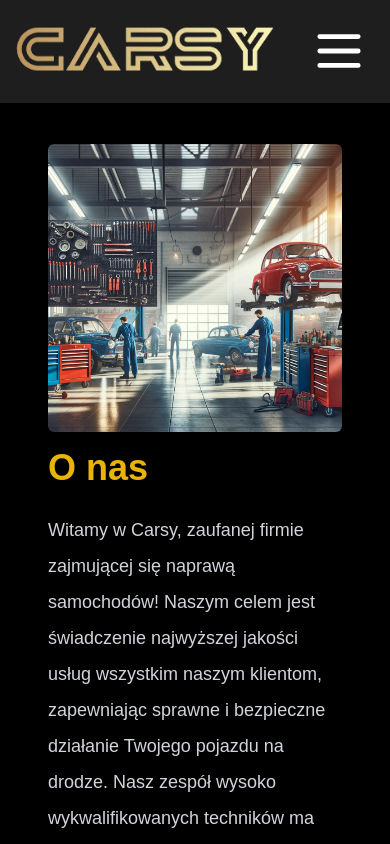
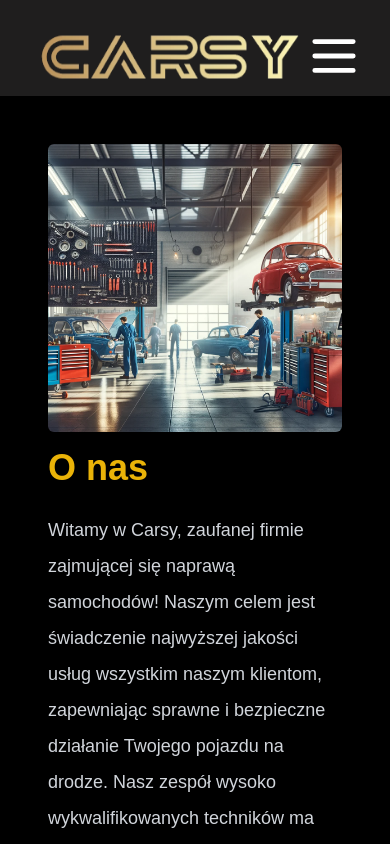
Before and after one commit to ziebamikolaj/carsy, a React (Vite) app: page / in a window 390 px wide. Shown: the top 844 px of the page. Built offline with nearby package versions, Linux system fonts and the light colour scheme.

Commit message:
fix: navbar mobile fix

```diff
--- a/src/navbar.tsx
+++ b/src/navbar.tsx
@@ -14,22 +14,22 @@ const Navbar: React.FC<{ className?: string }> = ({ className }) => {
    const toggleMenu = () => setMenuOpen(!menuOpen);
    return (
       <div className={className}>
-         <div className="my-4 flex items-center justify-center">
+         <div className="my-4 flex items-center justify-center pt-16 md:pt-0">
             <img
                src="/carsy-logo.webp"
                alt="Carsy logo"
-               className="h-18 w-72"
+               className="h-18 fixed left-5 top-0 mt-6 w-72 md:static "
             />
             <img
                src={menuIcon}
                alt="menu icon"
-               className="ml-8 mr-8 h-12 w-12 cursor-pointer md:hidden"
+               className="fixed right-0 top-0 ml-8 mr-8 mt-8 h-12 w-12 cursor-pointer md:hidden"
                onClick={toggleMenu}
             />
             <ul
-               className={`flex h-screen flex-col items-center justify-center gap-4 p-2  ${
+               className={`flex h-screen flex-col items-center justify-center gap-4 p-2 ${
                   menuOpen ? "flex" : "hidden"
-               } md:mr-6 md:flex md:h-full md:w-5/6 md:flex-row md:justify-end md:gap-0 md:p-0 md:text-xl`}
+               } md:mr-6 md:flex md:h-full md:w-5/6 md:flex-row md:flex-nowrap md:justify-end md:gap-0 md:p-0 md:text-xl`}
             >
                {menuItems.map((item, index) => (
                   <li key={index} className="md:ml-4">
```
